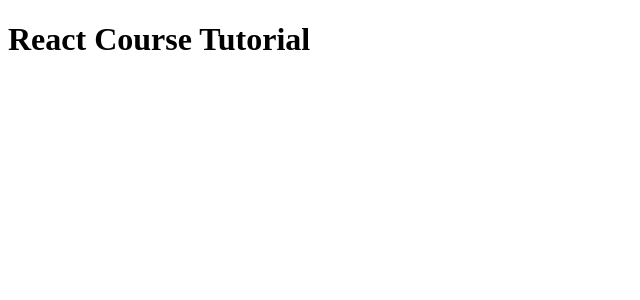
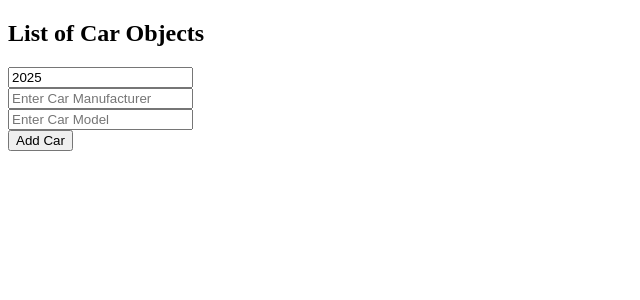
Before and after one commit to chrls97/react-crash-course, a React (Vite) app: page / in a window 1280 px wide. Shown: the top 300 px of the page, without its empty margins (0-640 px from the left). Built offline with nearby package versions, Linux system fonts and the light colour scheme.

Commit message:
done learning

```diff
--- a/src/App.jsx
+++ b/src/App.jsx
@@ -1,7 +1,8 @@
+import MyComponents from "./MyComponents"
 
 function App() {
   return (
-    <h1>React Course Tutorial</h1>
+    <MyComponents />
   )
 }
 
--- /dev/null
+++ b/src/MyComponents.jsx
@@ -0,0 +1,64 @@
+import React, {useState} from 'react';
+
+const MyComponents = () => {
+
+  const [cars, setCars] = useState([]);
+  const [carYear, setCarYear] = useState(new Date().getFullYear());
+  const [carMake, setCarMake] = useState();
+  const [carModel, setCarModel] = useState();
+
+  const handleAddCar = () => {
+
+    const newCar = {year: carYear,
+                    make: carMake,
+                    model: carModel
+    };
+
+    setCars(c => [...c, newCar]);
+
+    setCarYear(new Date().getFullYear());
+    setCarMake('');
+    setCarModel('');
+
+  }
+
+  const handleRemoveCar = (index) => {
+    // _ parameter is unused parameter for array callback function
+    setCars(cars => cars.filter((_, i) => i !== index));
+  }
+
+  const handleYearChange = (e) => {
+    // to get the value
+    setCarYear(e.target.value);
+  }
+
+  const handleMakeChange = (e) => {
+    setCarMake(e.target.value);
+  }
+
+  const handleModelChange = (e) => {
+    setCarModel(e.target.value);
+  }
+
+  return (
+    <>
+    <div>
+      <h2>List of Car Objects</h2>
+
+      <ul>
+        {cars.map((car, index)=>
+          <li key={index} onClick={()=>handleRemoveCar(index)}> {car.year} {car.make} {car.model}</li>
+        )}
+      </ul>
+
+      <input type="number" value={carYear} onChange={handleYearChange} /><br/>
+      <input type="text" value={carMake} onChange={handleMakeChange} placeholder='Enter Car Manufacturer' /><br/>
+      <input type="text" value={carModel} onChange={handleModelChange} placeholder='Enter Car Model'/><br/>
+      <button onClick={handleAddCar}>Add Car</button>
+
+    </div>
+    </>
+  )
+}
+
+export default MyComponents
```
